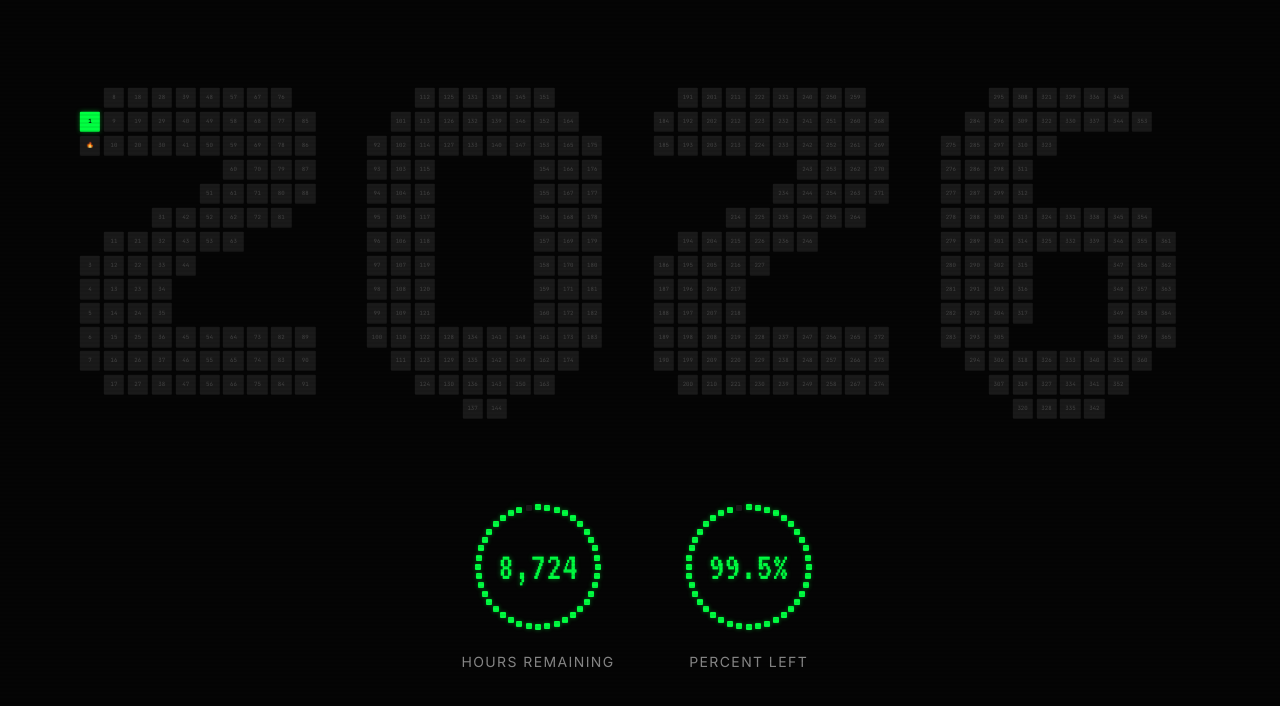
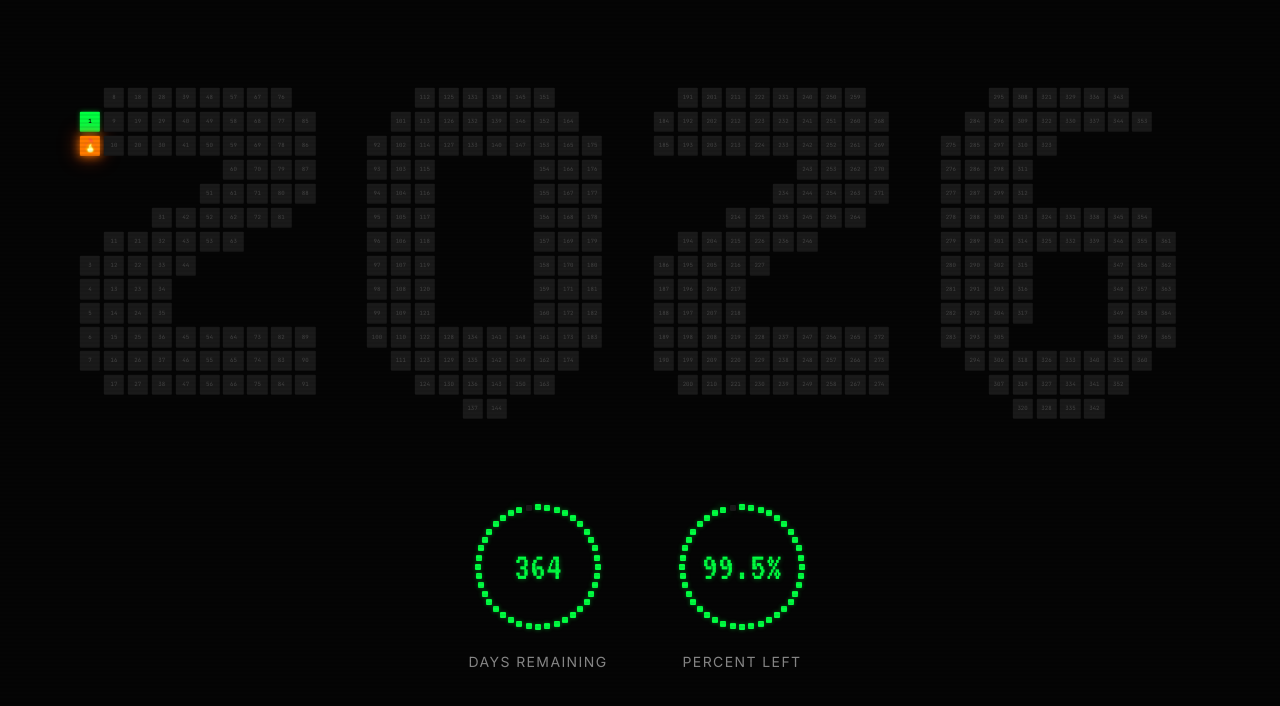
Before and after one commit to uday03meh/2026-app, a website: page index.html in a window 1280 px wide. Drawn offline with Linux system fonts and the light colour scheme.

Commit message:
v2 ready

```diff
--- a/app.js
+++ b/app.js
@@ -15,15 +15,15 @@ const IS_DEBUG = false;
 const DEBUG_NOW_ISO = "2026-03-09T12:00:00+05:30";
 
 // DOM Elements
-const elHoursLeft = document.getElementById('hours-left');
+const elDaysLeft = document.getElementById('days-left');
 const elPercentLeft = document.getElementById('percent-left');
 const elYearContainer = document.getElementById('year-container');
-const elLoaderHours = document.getElementById('loader-hours');
+const elLoaderDays = document.getElementById('loader-days');
 const elLoaderPercent = document.getElementById('loader-percent');
 
 // State
 let particles = [];
-let dotsHours = [];
+let dotsDays = [];
 let dotsPercent = [];
 
 // ============ BITMASKS (365 total: 91+92+91+91) ============
@@ -106,7 +106,7 @@ const DIGITS = [TWO_91, ZERO_92, TWO_91, SIX_91];
 
 function init() {
     generateBitmaskGrid();
-    dotsHours = createPixelRing(elLoaderHours, 40);
+    dotsDays = createPixelRing(elLoaderDays, 40);
     dotsPercent = createPixelRing(elLoaderPercent, 40);
     update();
     setInterval(update, 1000);
@@ -210,19 +210,19 @@ function calculateProgress() {
     const percentGone = (elapsedMs / totalMs) * 100;
     const percentLeft = Math.max(0, Math.min(100, 100 - percentGone));
 
-    const hoursLeft = (END_EPOCH - now) / (1000 * 60 * 60);
-    const displayHoursLeft = Math.max(0, Math.floor(hoursLeft));
+    const daysLeft = TOTAL_DAYS - Math.floor(elapsedMs / MS_PER_DAY);
+    const displayDaysLeft = Math.max(0, Math.min(TOTAL_DAYS, daysLeft));
 
     const elapsedDays = Math.max(0, Math.floor(elapsedMs / MS_PER_DAY));
 
-    return { percentLeft, displayHoursLeft, elapsedDays };
+    return { percentLeft, displayDaysLeft, elapsedDays };
 }
 
 function update() {
     const data = calculateProgress();
 
-    if (elHoursLeft) {
-        elHoursLeft.textContent = data.displayHoursLeft.toLocaleString();
+    if (elDaysLeft) {
+        elDaysLeft.textContent = data.displayDaysLeft;
     }
 
     if (elPercentLeft) {
@@ -243,11 +243,10 @@ function update() {
         });
     }
 
-    if (dotsHours && dotsHours.length > 0) {
-        const MAX_HOURS = 8760;
-        const hRatio = Math.min(1, Math.max(0, data.displayHoursLeft / MAX_HOURS));
-        const countToFill = Math.floor(hRatio * dotsHours.length);
-        dotsHours.forEach((d, i) => {
+    if (dotsDays && dotsDays.length > 0) {
+        const dRatio = Math.min(1, Math.max(0, data.displayDaysLeft / TOTAL_DAYS));
+        const countToFill = Math.floor(dRatio * dotsDays.length);
+        dotsDays.forEach((d, i) => {
             d.classList.remove('filled', 'edge');
             if (i < countToFill) {
                 d.classList.add('filled');
--- a/index.html
+++ b/index.html
@@ -41,11 +41,11 @@
 
             <div id="counters">
                 <div class="counter-item">
-                    <div id="loader-hours" class="loader-wrapper">
+                    <div id="loader-days" class="loader-wrapper">
                         <!-- Pixel Ring generated by JS -->
-                        <div id="hours-left" class="counter-val">0</div>
+                        <div id="days-left" class="counter-val">0</div>
                     </div>
-                    <div class="counter-label">Hours Remaining</div>
+                    <div class="counter-label">Days Remaining</div>
                 </div>
 
                 <div class="counter-item">
@@ -63,7 +63,7 @@
 
     <!-- Vercel Web Analytics -->
     <script>
-      window.va = window.va || function () { (window.vaq = window.vaq || []).push(arguments); };
+        window.va = window.va || function () { (window.vaq = window.vaq || []).push(arguments); };
     </script>
     <script defer src="/_vercel/insights/script.js"></script>
 </body>
--- a/styles.css
+++ b/styles.css
@@ -350,9 +350,12 @@ main {
     }
 }
 
-/* Fire Emoji for Current Day - Minimal, No Layout Changes */
+/* Fire Emoji for Current Day - Orange Background with Glow */
 .day-particle.current-day-fire {
-    animation: fireGlow 1s infinite ease-in-out;
+    background-color: #ff6600;
+    box-shadow: 0 0 8px rgba(255, 102, 0, 0.8), 0 0 15px rgba(255, 68, 0, 0.5);
+    font-size: 1vw;
+    animation: fireGlow 0.8s infinite ease-in-out;
 }
 
 @keyframes fireGlow {
@@ -360,9 +363,11 @@ main {
     0%,
     100% {
         filter: brightness(1);
+        box-shadow: 0 0 8px rgba(255, 102, 0, 0.8), 0 0 15px rgba(255, 68, 0, 0.5);
     }
 
     50% {
-        filter: brightness(1.3) drop-shadow(0 0 3px #ff6600);
+        filter: brightness(1.4);
+        box-shadow: 0 0 12px rgba(255, 102, 0, 1), 0 0 25px rgba(255, 68, 0, 0.8);
     }
 }
```
